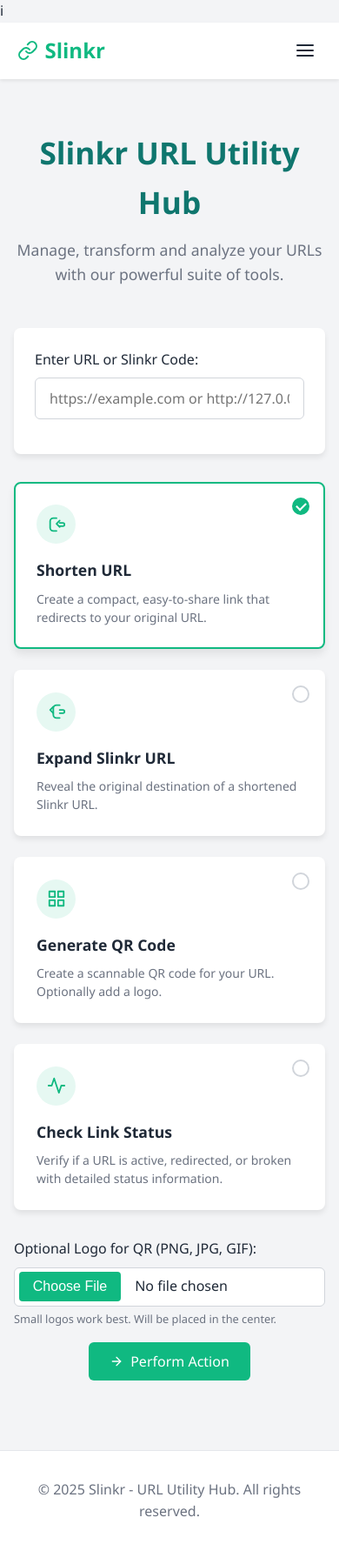
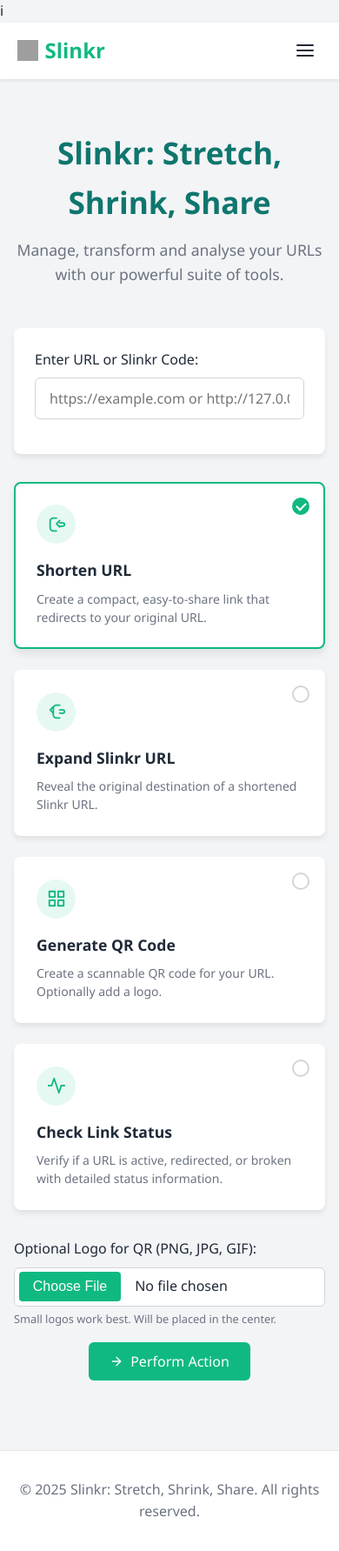
Before and after one commit to michael-borck/slinkr, a Flask app: page / in a window 390 px wide. Shown: the whole page at 87% size. Run offline with Flask 2, Linux system fonts and the light colour scheme; parts of the project's set-up code (start-up, migrations or seed data) failed here and were passed over; grey boxes are pictures that could not be loaded.

Commit message:
feat: Integrate static image assets and icons
- Add favicon and Apple Touch icon links to `base.html` for improved branding and mobile experience.
- Update navbar logo in `base.html` to use an `<img>` tag referencing `static/img/header-logo.svg`.
- Replace placeholder image in the 'About' page (`about.html`) with `static/img/slinkr-color-512.png`.
- Ensures all image references are served via Flask's static files.

Sources

```diff
--- a/templates/about.html
+++ b/templates/about.html
@@ -22,8 +22,8 @@
             <p>Our focus is on providing essential features reliably, with an emphasis on ease of use and clear functionality.</p>
         </div>
         <div class="about-image">
-            {# Placeholder Image - Replace with a relevant image later #}
-            <img src="https://placehold.co/600x400/10b981/FFFFFF?text=Slinkr+Concept" alt="Slinkr concept or team working" />
+            {# Replaced placeholder with the suggested image #}
+            <img src="{{ url_for('static', filename='img/slinkr-color-512.png') }}" alt="Full-color Slinkr icon" width="128" />
         </div>
     </section>
 
--- a/templates/base.html
+++ b/templates/base.html
@@ -3,18 +3,20 @@
 <head>
     <meta charset="UTF-8">
     <meta name="viewport" content="width=device-width, initial-scale=1.0">
-    <title>{% block title %}Slinkr{% endblock %} - URL Utility Hub</title>
+    <title>{% block title %}Slinkr:{% endblock %} Streatch, Shrink, Share</title>
     <link rel="stylesheet" href="{{ url_for('static', filename='css/style.css') }}">
+    {# Favicon #}
+    <link rel="icon" type="image/png" href="{{ url_for('static', filename='img/favicon-16.png') }}">
+    {# App icon / manifest #}
+    <link rel="apple-touch-icon" sizes="64x64" href="{{ url_for('static', filename='img/appicon-64.png') }}">
     {% block extra_head %}{% endblock %}
 </head>
 <body>
 
     <nav class="navbar">
         <a href="{{ url_for('index') }}" class="logo">
-            <svg class="logo-icon" xmlns="http://www.w3.org/2000/svg" viewBox="0 0 24 24" fill="none" stroke="currentColor" stroke-width="2" stroke-linecap="round" stroke-linejoin="round">
-                <path d="M10 13a5 5 0 0 0 7.54.54l3-3a5 5 0 0 0-7.07-7.07l-1.72 1.71"></path>
-                <path d="M14 11a5 5 0 0 0-7.54-.54l-3 3a5 5 0 0 0 7.07 7.07l1.71-1.71"></path>
-            </svg>
+            {# Header logo #}
+            <img src="{{ url_for('static', filename='img/header-logo.svg') }}" alt="Slinkr Logo" class="logo-icon">
             Slinkr
         </a>
 
@@ -102,7 +104,7 @@
     </main>
 
     <footer class="footer">
-        <p>&copy; <span id="current-year"></span> Slinkr - URL Utility Hub. All rights reserved.</p>
+        <p>&copy; <span id="current-year"></span> Slinkr: Stretch, Shrink, Share. All rights reserved.</p>
     </footer>
 
     <script>
--- a/templates/index.html
+++ b/templates/index.html
@@ -3,7 +3,7 @@
 <div class="max-w-3xl mx-auto">
   <div class="card">
     <h1 class="text-3xl font-bold text-center text-teal-700 mb-6">
-      Slinkr URL Utility Hub
+      Slinkr: Stretch, Shrink, Share
     </h1>
 
     <form id="slinkrForm" class="space-y-4">
--- a/templates/index_v2.html
+++ b/templates/index_v2.html
@@ -5,8 +5,8 @@
 {% block content %}
 <div class="container"> {# Main content container #}
     <div class="hero">
-        <h1>Slinkr URL Utility Hub</h1>
-        <p>Manage, transform and analyze your URLs with our powerful suite of tools.</p>
+        <h1>Slinkr: Stretch, Shrink, Share </h1>
+        <p>Manage, transform and analyse your URLs with our powerful suite of tools.</p>
     </div>
 
     {# --- URL Input Area --- #}
```
Also changed, not shown: README.md, static/img/appicon-64.png (added), static/img/favicon-16.png (added), static/img/header-logo.svg (added), static/img/slinkr-color-512.png (added), static/img/slinkr-mono-512.png (added), 1 other file.
